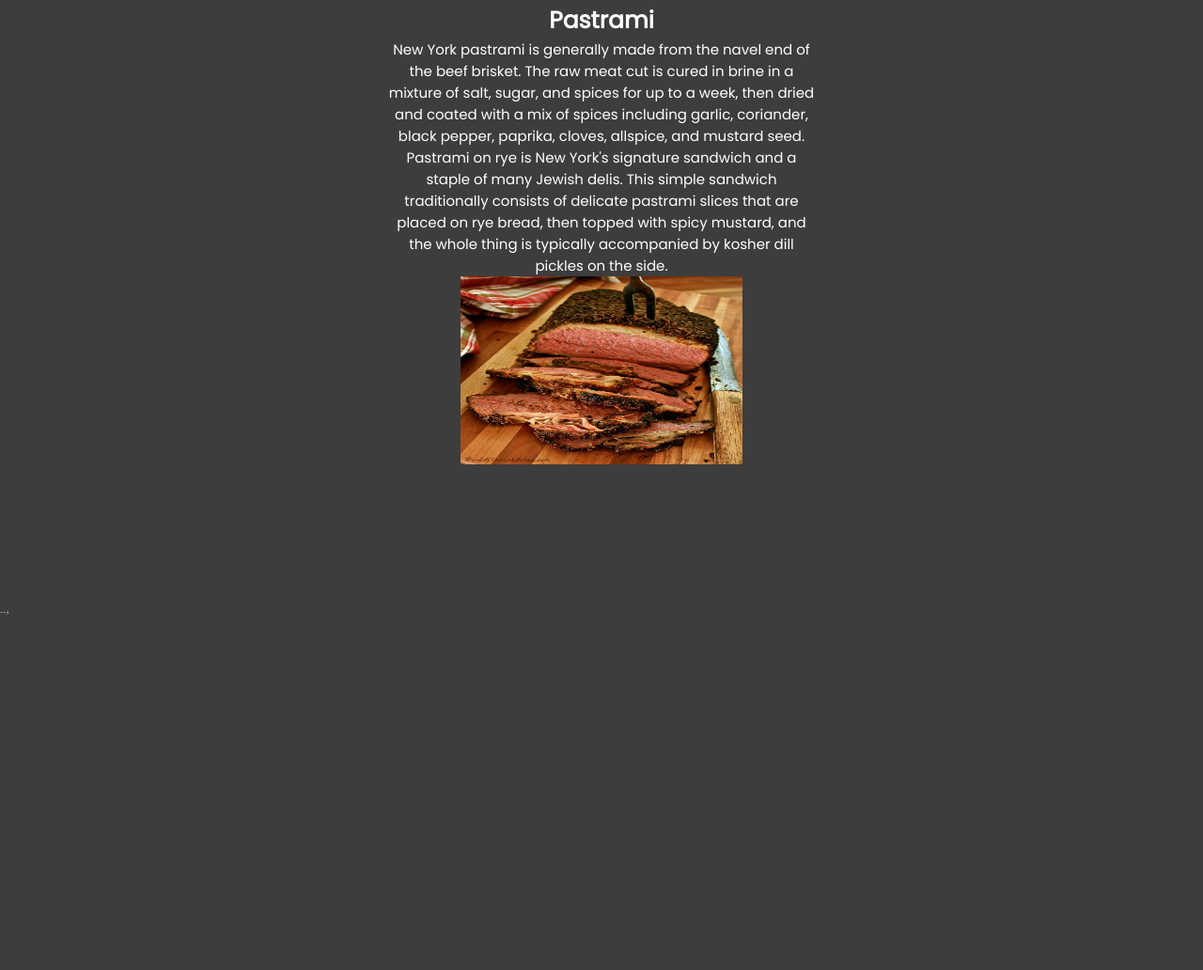
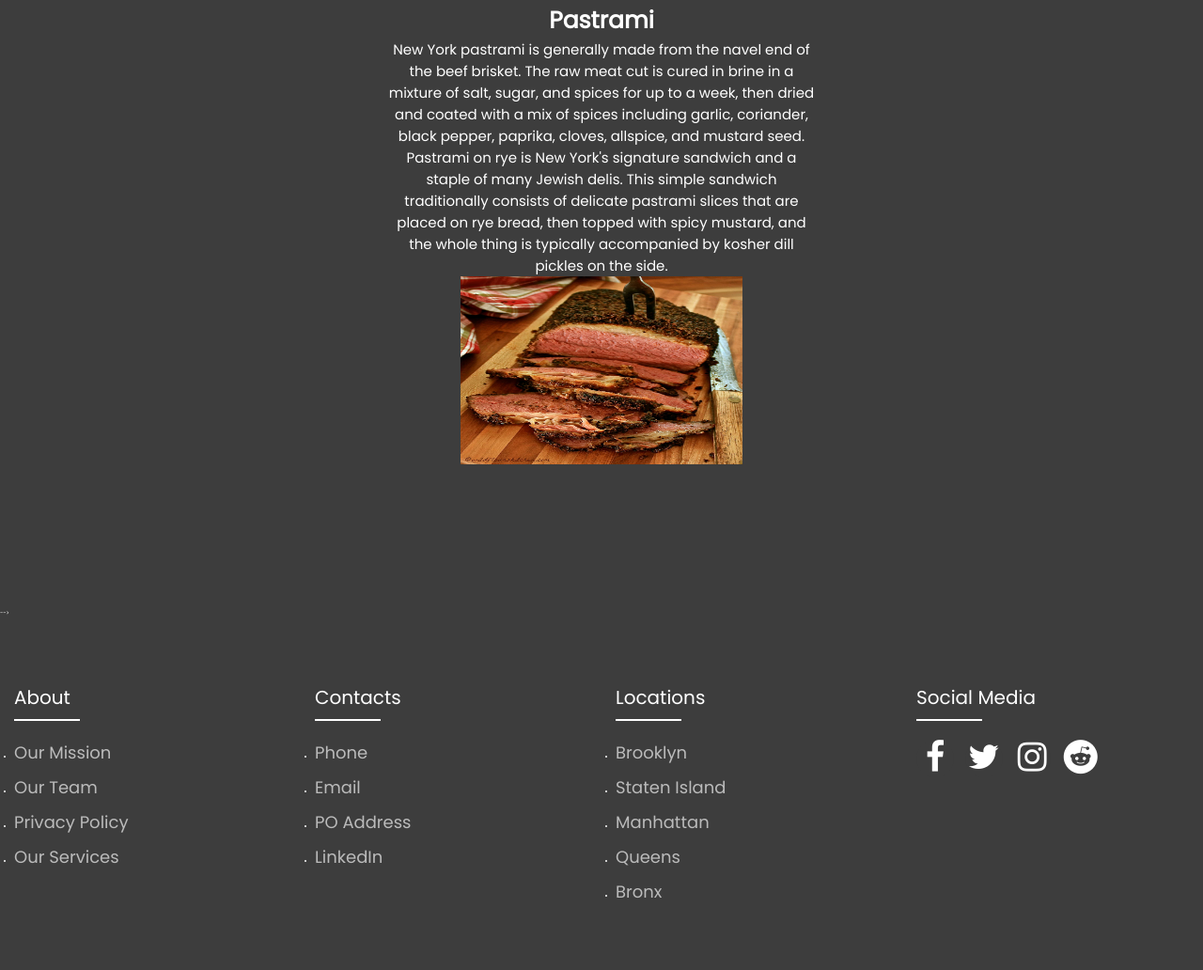
Before and after one commit to staten-island-tech/design-scaffold-project-choice-kennethbettercarry, a website built with Vite: page figma/index.html in a window 1280 px wide. Shown: the part 9301-10333 px from the top of the page at 94% size. Before the commit the page ends 9958 px from the top, so only its background shows below. Built offline with nearby package versions, Linux system fonts and the light colour scheme.

Commit message:
the footer and stuff

```diff
--- a/figma/index.html
+++ b/figma/index.html
@@ -8,6 +8,10 @@
       content="width=device-width, initial-scale=1.0 minimum-scale=1"
     />
     <link rel="stylesheet" href="style.css" />
+    <link
+      rel="stylesheet"
+      href="https://cdnjs.cloudflare.com/ajax/libs/font-awesome/4.7.0/css/font-awesome.min.css"
+    />
 
     <title>Visit NYC</title>
   </head>
@@ -281,7 +285,57 @@
       </section>
       -->
     </section>
-
+    <footer class="footer">
+      <div class="containerfooter">
+        <div class="rowfooter">
+          <div class="footer-col">
+            <h4>About</h4>
+            <ul>
+              <li><a href="#">Our Mission</a></li>
+              <li><a href="#">Our Team</a></li>
+              <li><a href="#">Privacy Policy</a></li>
+              <li><a href="#">Our Services</a></li>
+            </ul>
+          </div>
+          <div class="footer-col">
+            <h4>Contacts</h4>
+            <ul>
+              <li><a href="#">Phone</a></li>
+              <li><a href="#">Email</a></li>
+              <li><a href="#">PO Address</a></li>
+              <li><a href="#">LinkedIn</a></li>
+            </ul>
+          </div>
+          <div class="footer-col">
+            <h4>Locations</h4>
+            <ul>
+              <li><a href="#">Brooklyn</a></li>
+              <li><a href="#">Staten Island</a></li>
+              <li><a href="#">Manhattan</a></li>
+              <li><a href="#">Queens</a></li>
+              <li><a href="#">Bronx</a></li>
+            </ul>
+          </div>
+          <div class="footer-col">
+            <h4>Social Media</h4>
+            <div class="social-links">
+              <a href="#"
+                ><i class="fa fa-facebook" style="font-size: 36px"></i
+              ></a>
+              <a href="#"
+                ><i class="fa fa-twitter" style="font-size: 36px"></i
+              ></a>
+              <a href="#"
+                ><i class="fa fa-instagram" style="font-size: 36px"></i
+              ></a>
+              <a href="#"
+                ><i class="fa fa-reddit" style="font-size: 36px"></i
+              ></a>
+            </div>
+          </div>
+        </div>
+      </div>
+    </footer>
     <script type="module" src="/main.js"></script>
   </body>
 </html>
--- a/figma/style.css
+++ b/figma/style.css
@@ -180,6 +180,66 @@ html {
 .emptysections {
   padding-top: 10rem;
 }
+.footer{
+  padding: 7rem 0;
+}
+.rowfooter{
+  display: flex;
+  flex-wrap: wrap;
+}
+.footer-col{
+  width: 25%;
+  padding: 0 1.5rem;
+}
+.footer-col h4{
+  font-size: 2rem;
+  color: white;
+  text-transform: capitalize;
+  margin-bottom: 3rem;
+  font-weight: 500;
+  position: relative;
+}
+.footer-col h4::before{
+  content: '';
+  position: absolute;
+  left: 0;
+  bottom: -1rem;
+  background-color: white;
+  height: .2rem;
+  box-sizing: border-box;
+  width: 7rem;
+}
+.footer-col ul li:not(:last-child){
+  margin-bottom: 1rem;
+}
+.footer-col ul li a{
+  font-size: 1.8rem;
+  text-transform: capitalize;
+  color: white;
+  text-decoration: none;
+  font-weight: 300;
+  color: #bbbbbb;
+  display: block;
+}
+.footer-col ul li a:hover{
+  color: white;
+  padding-left: .8rem;
+}
+.footer-col .social-links a{
+  display: inline-block;
+  height: 4rem;
+  width: 4rem;
+  margin: 0 1rem 1rem 0;
+  text-align: center;
+  line-height: 4rem;
+  border-radius: 50%;
+  color: white;
+  transition: all 0.5s ease;
+}
+.footer-col .social-links a:hover{
+  color: #30333b;
+  background-color: white;
+}
 
 @media screen and (max-width: 1560px) {
   .nav-links {
@@ -306,6 +366,16 @@ html {
     font-size: 1.35rem
     ;
   }
+  .footer-col{
+    width: 50%;
+    margin-bottom: 3rem;
+  }
+}
+@media(max-width:380px){
+  .footer-col{
+    width: 80%;
+    margin-bottom: 3rem;
+  }
 }
 .nav-active {
   transform: translateX(0%);
```
